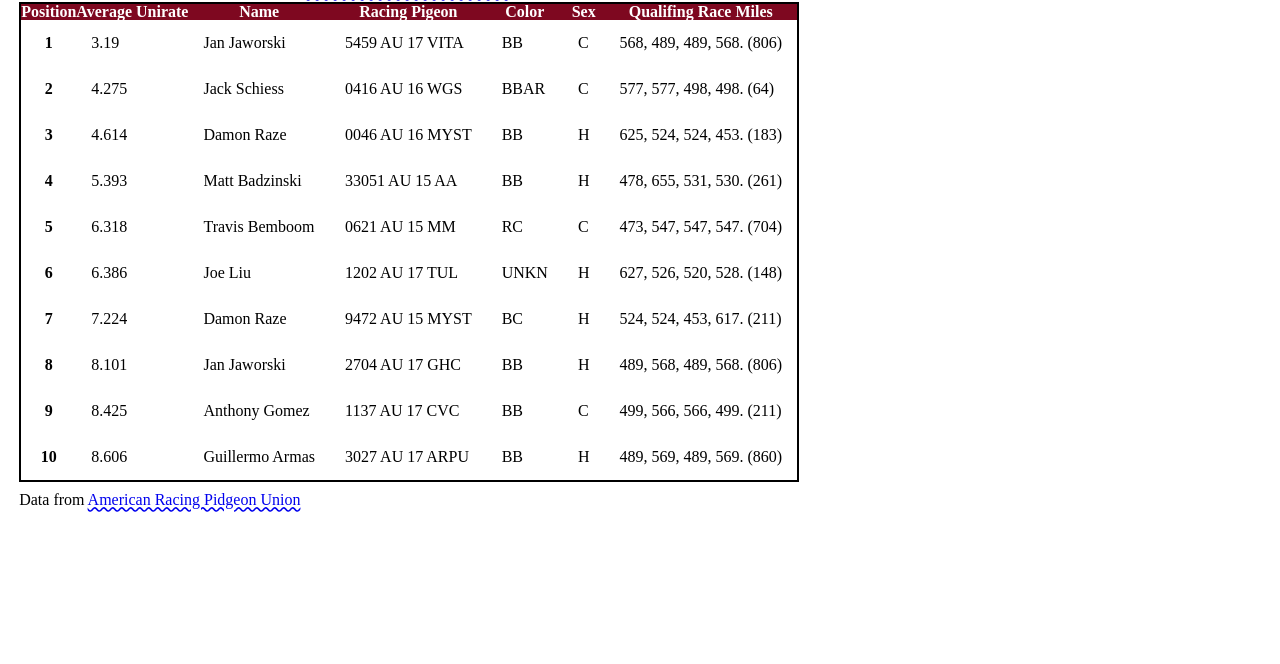
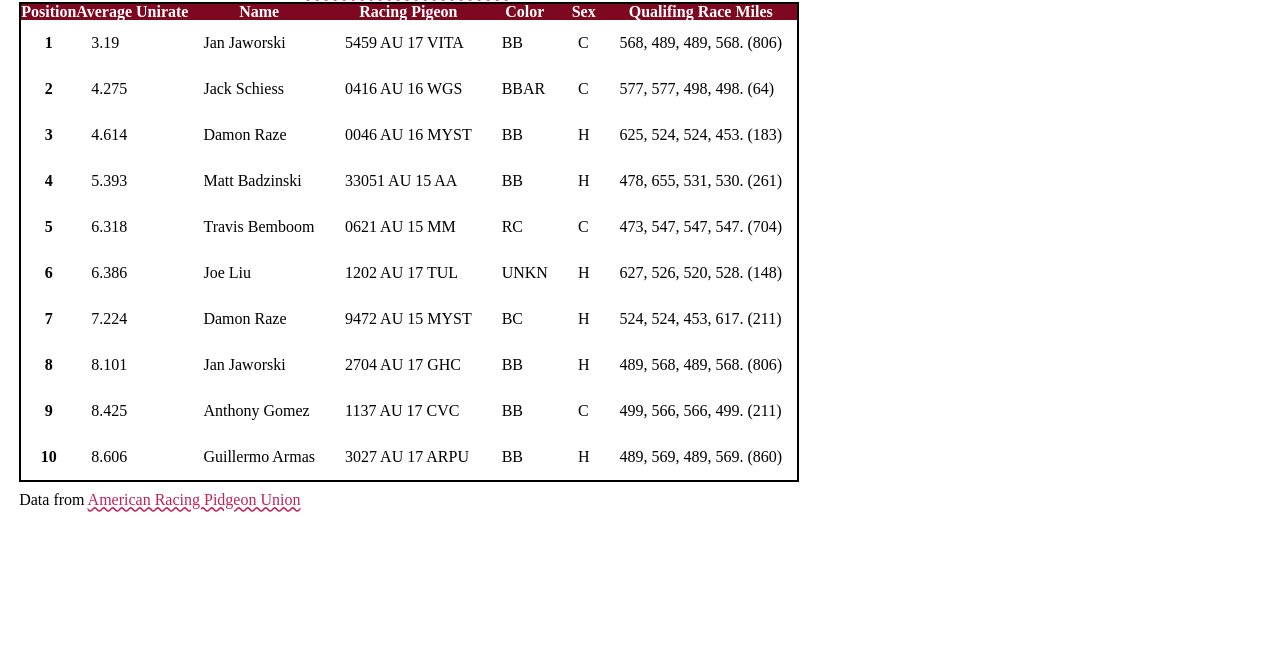
Before and after one commit to jhenrichumich/homework3, a plain HTML site: page index.html in a window 1280 px wide. Shown: the part 91-755 px from the top of the page. Drawn offline with Linux system fonts and the light colour scheme; a web font is replaced by a local one.

Commit message:
Update 1

```diff
--- a/css/style.css
+++ b/css/style.css
@@ -39,7 +39,7 @@ p{
 }
 
 a{
-  color: #C12258, #B21F50, #B92751;
+  color: #C12258;
   font-size: 16px;
   text-decoration-line: underline;
   text-decoration-style: wavy;
```
